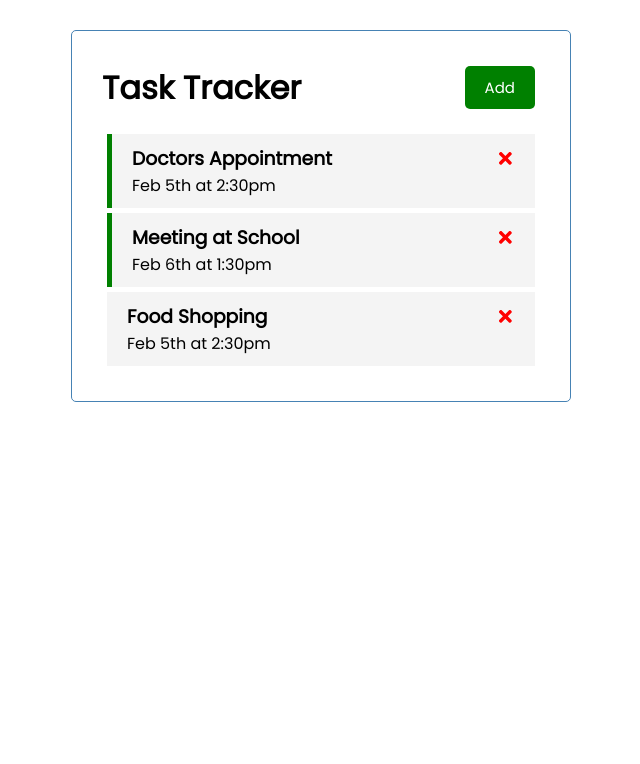
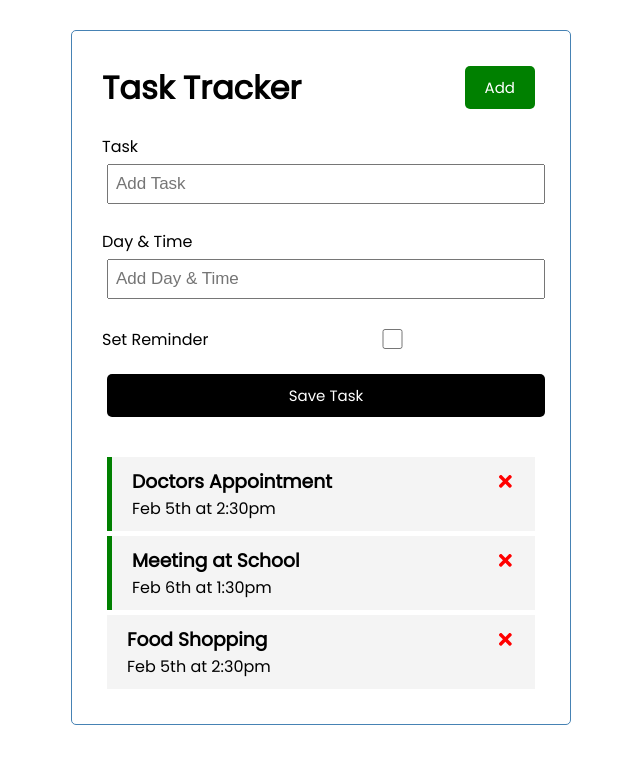
Before and after one commit to tcr235/react-task-tracker, a React (Create React App) app: page / in a window 1280 px wide. Shown: the top 764 px of the page, without its empty margins (319-959 px from the left). Built offline with nearby package versions, Linux system fonts and the light colour scheme.

Commit message:
feat: added addTask

```diff
--- a/src/App.js
+++ b/src/App.js
@@ -1,6 +1,7 @@
 import { useState } from "react"
 import Header from "./components/Header"
 import Tasks from "./components/Tasks"
+import AddTask from "./components/AddTask"
 
 function App() {
   const [tasks, setTasks] = useState([
@@ -24,6 +25,13 @@
     },
 ])
 
+  //Add Task
+  const addTask = (task) => {
+    const id = Math.floor(Math.random() * 10000) + 1
+    const newTask = { id, ...task }
+    setTasks([...tasks, newTask])
+  }
+
   //Delete Task
   const deleteTask = (id) => {
     setTasks(tasks.filter((task) => task.id !== id))
@@ -37,6 +45,7 @@
   return (
     <div className="container">
       <Header />
+      <AddTask onAdd = {addTask} />
       {tasks.length > 0 ? (
       <Tasks tasks={tasks} onDelete={deleteTask}
       onToggle={toggleReminder} />
--- /dev/null
+++ b/src/components/AddTask.js
@@ -0,0 +1,50 @@
+import { useState } from "react"
+
+const AddTask = ({ onAdd }) => {
+  const [text, setText] = useState("");
+  const [day, setDay] = useState("");
+  const [reminder, setReminder] = useState(false);
+
+  const onSubmit = (e) => {
+    e.preventDefault();
+
+    if(!text) {
+        alert("Please add a task")
+        return
+    }
+
+    onAdd({ text, day, reminder })
+
+    setText("")
+    setDay("")
+    setReminder(false)
+  }
+
+  return (
+    <form className = "add-form" onSubmit={onSubmit}>
+        <div className="form-control">
+            <label>Task</label>
+            <input type='text' placeholder="Add Task"
+            value={text} onChange={(e) => setText(e.target.value)}/>
+        </div>
+        <div className="form-control">
+            <label>Day & Time</label>
+            <input type='text' placeholder="Add Day & Time"
+            value={day} onChange={(e) => setDay(e.target.value)}/>
+        </div>
+        <div className="form-control form-control-check">
+            <label>Set Reminder</label>
+            <input
+                type='checkbox'
+                checked={reminder}
+                value={reminder}
+                onChange={(e) => setReminder(e.currentTarget.checked)}/>
+        </div>
+
+        <input type='submit' value = "Save Task"
+        className="btn btn-block" />
+    </form>
+  )
+}
+
+export default AddTask
```
